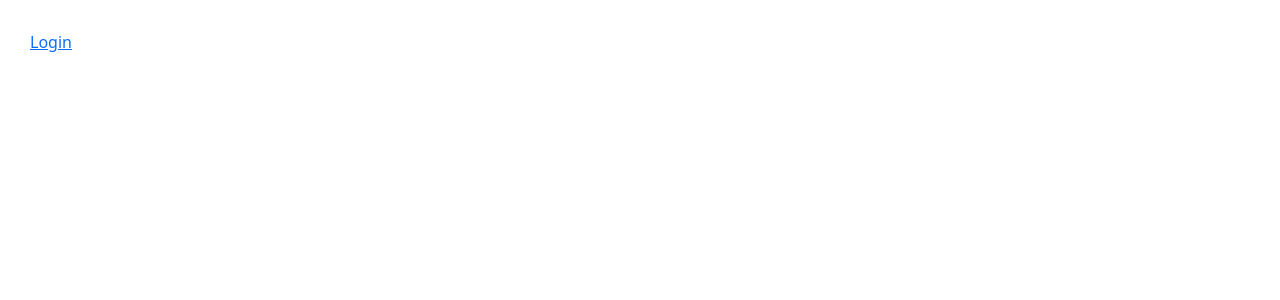
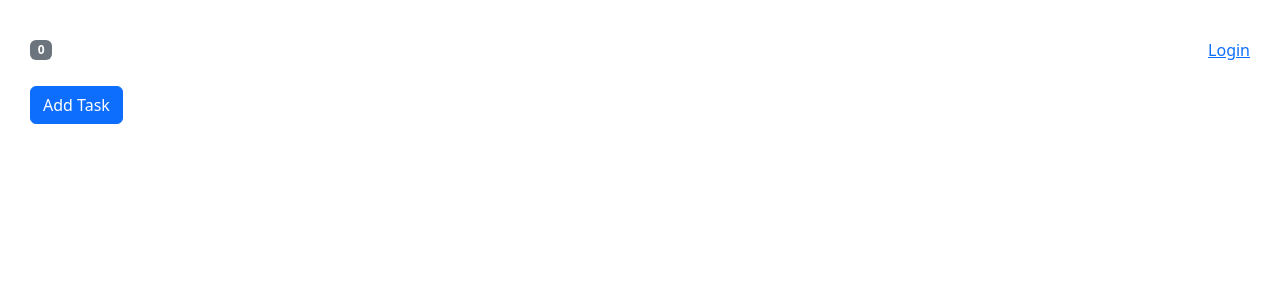
Before and after one commit to avgvustinee/react-intermediate, a React (Vite) app: page / in a window 1280 px wide. Shown: the top 300 px of the page. Built offline with nearby package versions, Linux system fonts and the light colour scheme.

Commit message:
Sharing State with React Context

```diff
--- a/src/App.tsx
+++ b/src/App.tsx
@@ -1,11 +1,17 @@
+import { useReducer } from "react";
 import "./App.css";
-import LoginStatus from "./stateManagement/LoginStatus";
+import taskReducer from "./stateManagement/reducers/taskReducer";
+import NavBar from "./stateManagement/NavBar";
+import HomePage from "./stateManagement/HomePage";
+import TasksContext from "./stateManagement/contexts/tasksContext";
 
 function App() {
+  const [tasks, dispatch] = useReducer(taskReducer, []);
   return (
-    <>
-      <LoginStatus/>
-    </>
+    <TasksContext.Provider value={{ tasks, dispatch }}>
+      <NavBar />
+      <HomePage />
+    </TasksContext.Provider>
   );
 }
 
--- a/src/stateManagement/HomePage.tsx
+++ b/src/stateManagement/HomePage.tsx
@@ -0,0 +1,7 @@
+import TaskList from "./TaskList";
+
+const HomePage = () => {
+  return <TaskList />;
+};
+
+export default HomePage;
--- a/src/stateManagement/NavBar.tsx
+++ b/src/stateManagement/NavBar.tsx
@@ -0,0 +1,15 @@
+import { useContext } from "react";
+import LoginStatus from "./LoginStatus";
+import TasksContext from "./contexts/tasksContext";
+
+const NavBar = () => {
+  const { tasks } = useContext(TasksContext);
+  return (
+    <nav className="navbar d-flex justify-content-between">
+      <span className="badge text-bg-secondary">{tasks.length}</span>
+      <LoginStatus />
+    </nav>
+  );
+};
+
+export default NavBar;
--- a/src/stateManagement/TaskList.tsx
+++ b/src/stateManagement/TaskList.tsx
@@ -1,9 +1,8 @@
-import { useReducer } from "react";
-import taskReducer from "./reducers/taskReducer";
-
+import { useContext } from "react";
+import TasksContext from "./contexts/tasksContext";
 
 const TaskList = () => {
-  const [tasks, dispatch] = useReducer(taskReducer, []);
+  const { tasks, dispatch } = useContext(TasksContext);
 
   return (
     <>
--- /dev/null
+++ b/src/stateManagement/contexts/tasksContext.ts
@@ -0,0 +1,14 @@
+import { Dispatch } from "react";
+import { Task, TaskAction } from "../reducers/taskReducer";
+import React from "react";
+
+interface TasksContextType {
+    tasks: Task[]
+    dispatch: Dispatch<TaskAction>
+
+}
+
+
+const TasksContext = React.createContext<TasksContextType>({} as TasksContextType);
+
+export default TasksContext;
--- a/src/stateManagement/reducers/taskReducer.ts
+++ b/src/stateManagement/reducers/taskReducer.ts
@@ -1,4 +1,4 @@
-interface Task {
+export interface Task {
     id: number;
     title: string;
 }
@@ -13,7 +13,7 @@
     taskId: number;
 }
 
-type TaskAction = AddTask | DeleteTask;
+export type TaskAction = AddTask | DeleteTask;
 
 
 const taskReducer = (tasks: Task[], action: TaskAction): Task[] => {
```
